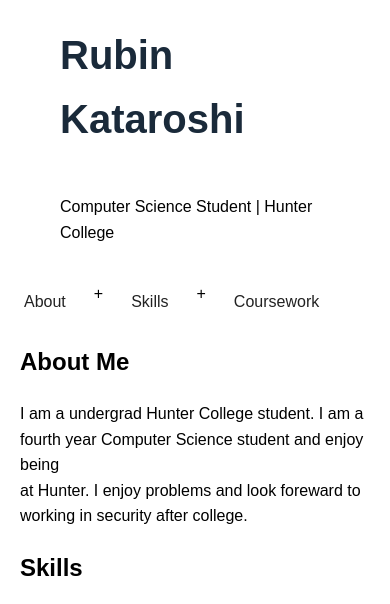
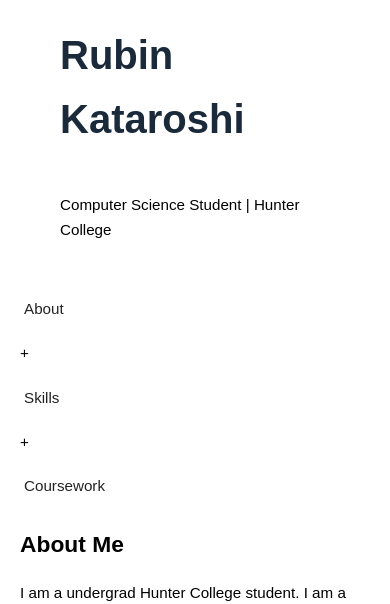
Before and after one commit to RubinK21/RubinK21.github.io, a plain HTML site: page index.html in a window 390 px wide. Shown: the part 156-760 px from the top of the page. Drawn offline with Linux system fonts and the light colour scheme.

Commit message:
media queries

```diff
--- a/style.css
+++ b/style.css
@@ -85,3 +85,30 @@
 .gallery-card h3 {
     margin: 12px 0 8px;
 }
+
+/*  Task 3: Responsive Media Queries  */
+@media (max-width: 768px) {
+    header {
+        flex-direction: column;
+        align-items: flex-start;
+    }
+
+    nav {
+        flex-direction: column;
+        gap: 12px;
+        margin-top: 12px;
+        width: 100%;
+    }
+
+    .gallery-grid {
+        grid-template-columns: 1fr;
+    }
+
+    h1 {
+        font-size: 1.6rem;
+    }
+
+    body {
+        font-size: 0.95rem;
+    }
+}
```
